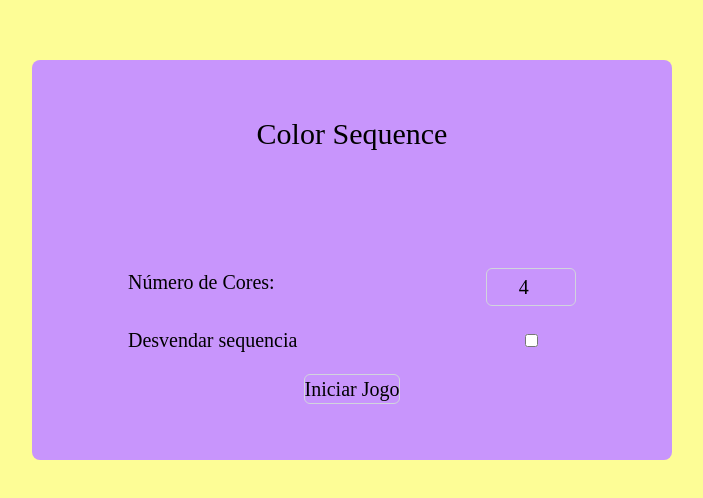
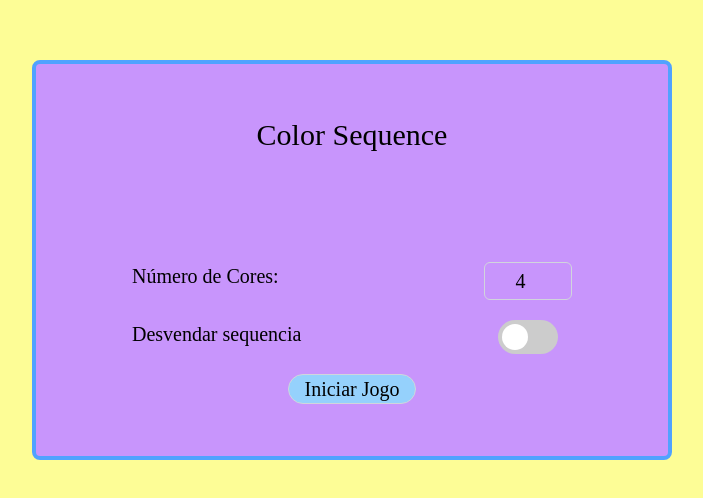
Before and after one commit to devDavyRibeiro/colors-sequence, a React (Vite) app: page / in a window 1280 px wide. Shown: the part 140-638 px from the top of the page, without its empty margins (288-991 px from the left). Built offline with nearby package versions, Linux system fonts and the light colour scheme.

Commit message:
feat: adicionando um switch no menu

```diff
--- a/package.json
+++ b/package.json
@@ -3,6 +3,9 @@
   "private": true,
   "version": "0.0.0",
   "type": "module",
+  "prettier":{
+    "plugins": ["prettier-plugin-tailwindcss"]
+  },
   "scripts": {
     "dev": "vite",
     "build": "tsc -b && vite build",
@@ -25,6 +28,8 @@
     "eslint-plugin-react-hooks": "^7.1.1",
     "eslint-plugin-react-refresh": "^0.5.2",
     "globals": "^17.6.0",
+    "prettier": "^3.8.4",
+    "prettier-plugin-tailwindcss": "^0.8.0",
     "typescript": "~6.0.2",
     "typescript-eslint": "^8.59.2",
     "vite": "^8.0.12"
--- a/src/components/menu.tsx
+++ b/src/components/menu.tsx
@@ -1,7 +1,7 @@
 import React from 'react'
 export default function Menu() {
   return (
-    <div className="w-1/2 h-1/2 p-4 bg-segundary rounded-lg shadow-[10xp] shadow-segundary-500/50 flex flex-col items-center justify-around">
+    <div className="w-1/2 h-1/2 p-4 bg-segundary rounded-lg border-blue-400 border-4  flex flex-col items-center justify-around">
         <h2 className="text-3xl h-[20%]">Color Sequence</h2>
         <form className='flex flex-col w-full px-10 text-xl gap-5 content-center'>
           <div className="flex flex-row mx-10 justify-between">
@@ -11,10 +11,13 @@ export default function Menu() {
           <div className="flex flex-row mx-10 justify-between">
             <label htmlFor="revealSequence">Desvendar sequencia</label>
             <div className="text-center w-1/5">
-              <input className='' type="checkbox" id="revealSequence" name="revealSequence"/>
+              <label className="switch">
+                <input type="checkbox"id="revealSequence" name="revealSequence" required/>
+                <span className="slider round"></span>
+            </label>
             </div>
           </div>
-          <button className=' m-auto w-min-1/4   border border-gray-300 rounded-md' type="submit">Iniciar Jogo</button>
+          <button className=' m-auto px-4 w-min-1/4' type="submit">Iniciar Jogo</button>
         </form>
     </div>
   )
--- a/src/styles.css
+++ b/src/styles.css
@@ -3,10 +3,79 @@
 @theme{
     --color-primary: #FDFD96;
     --color-segundary: #C895FC;
+    --color-terciary: #FCB595;
+    --color-confirm: #95D1FC
 }
 
+button{
+    background-color: var(--color-confirm);
+    border: 1px solid var(--color-gray-300);
+    border-radius: 20px;
+}
+button:hover{
+    background-color: var(--color-blue-400);
+    cursor: pointer;
+    box-shadow:  1px 1px 1px black;
+}
 
-:root{
-    --color-primary: #FDFD96;
-    --color-segundary: #C895FC;
+.switch {
+  position: relative;
+  display: inline-block;
+  width: 60px;
+  height: 34px;
 }
+
+/* Hide default HTML checkbox */
+.switch input {
+  opacity: 0;
+  width: 0;
+  height: 0;
+}
+
+/* The slider */
+.slider {
+  position: absolute;
+  cursor: pointer;
+  top: 0;
+  left: 0;
+  right: 0;
+  bottom: 0;
+  background-color: #ccc;
+  -webkit-transition: .4s;
+  transition: .4s;
+}
+
+.slider:before {
+  position: absolute;
+  content: "";
+  height: 26px;
+  width: 26px;
+  left: 4px;
+  bottom: 4px;
+  background-color: white;
+  -webkit-transition: .4s;
+  transition: .4s;
+}
+
+input:checked + .slider {
+  background-color: #2196F3;
+}
+
+input:focus + .slider {
+  box-shadow: 0 0 1px #2196F3;
+}
+
+input:checked + .slider:before {
+  -webkit-transform: translateX(26px);
+  -ms-transform: translateX(26px);
+  transform: translateX(26px);
+}
+
+/* Rounded sliders */
+.slider.round {
+  border-radius: 34px;
+}
+
+.slider.round:before {
+  border-radius: 50%;
+}
```
Also changed, not shown: 1 other file (tests, documents, lock files or other folders).
